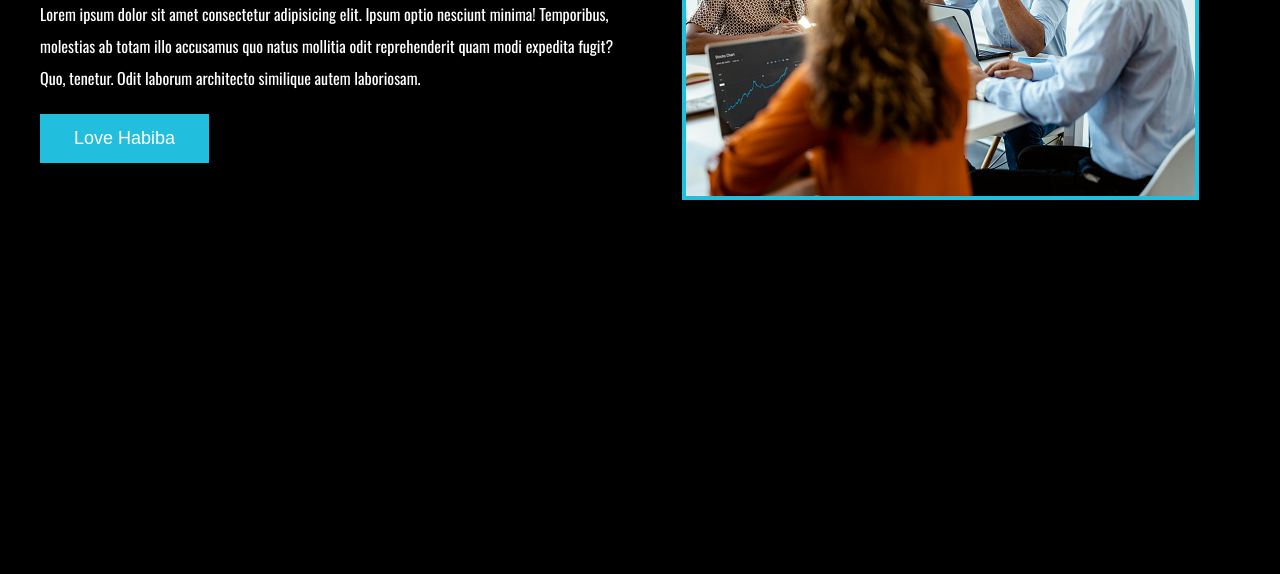
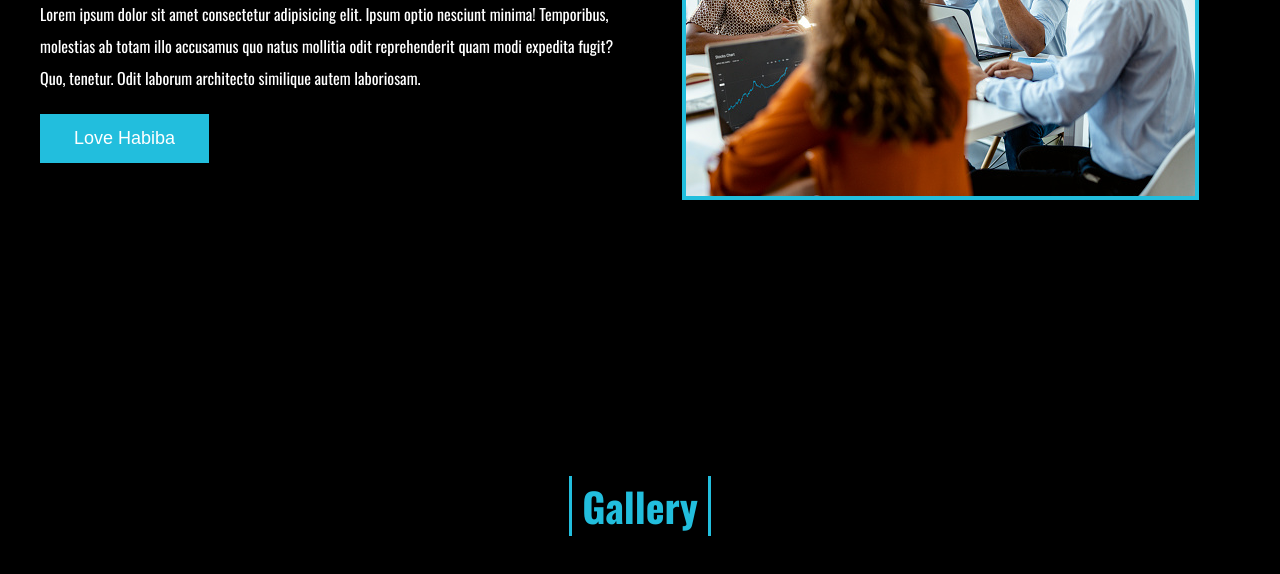
Before and after one commit to hossain101199/Habiba-s-web, a plain HTML site: page index.html in a window 1280 px wide. Shown: the part 374-948 px from the top of the page. Before the commit the page ends 800 px from the top, so only its background shows below. Drawn offline with nearby package versions, Linux system fonts and the light colour scheme.

Commit message:
gallery adddddddd

```diff
--- a/index.html
+++ b/index.html
@@ -28,6 +28,11 @@
           <img src="./img/teamimg.jpg" alt="Habiba's team" />
         </div>
       </section>
+      <section>
+        <div class="section-title">
+          <h1>Gallery</h1>
+        </div>
+      </section>
     </main>
   </body>
 </html>
--- a/style.css
+++ b/style.css
@@ -201,3 +201,15 @@ body {
   background-color: transparent;
   color: #22bedd;
 }
+.section-title {
+  text-align: center;
+}
+.section-title h1 {
+  color: #22bedd;
+  font-size: 40px;
+  margin: 50px 0;
+  border-left: 3px solid #22bedd;
+  border-right: 3px solid #22bedd;
+  display: inline-block;
+  padding: 0 10px;
+}
```
